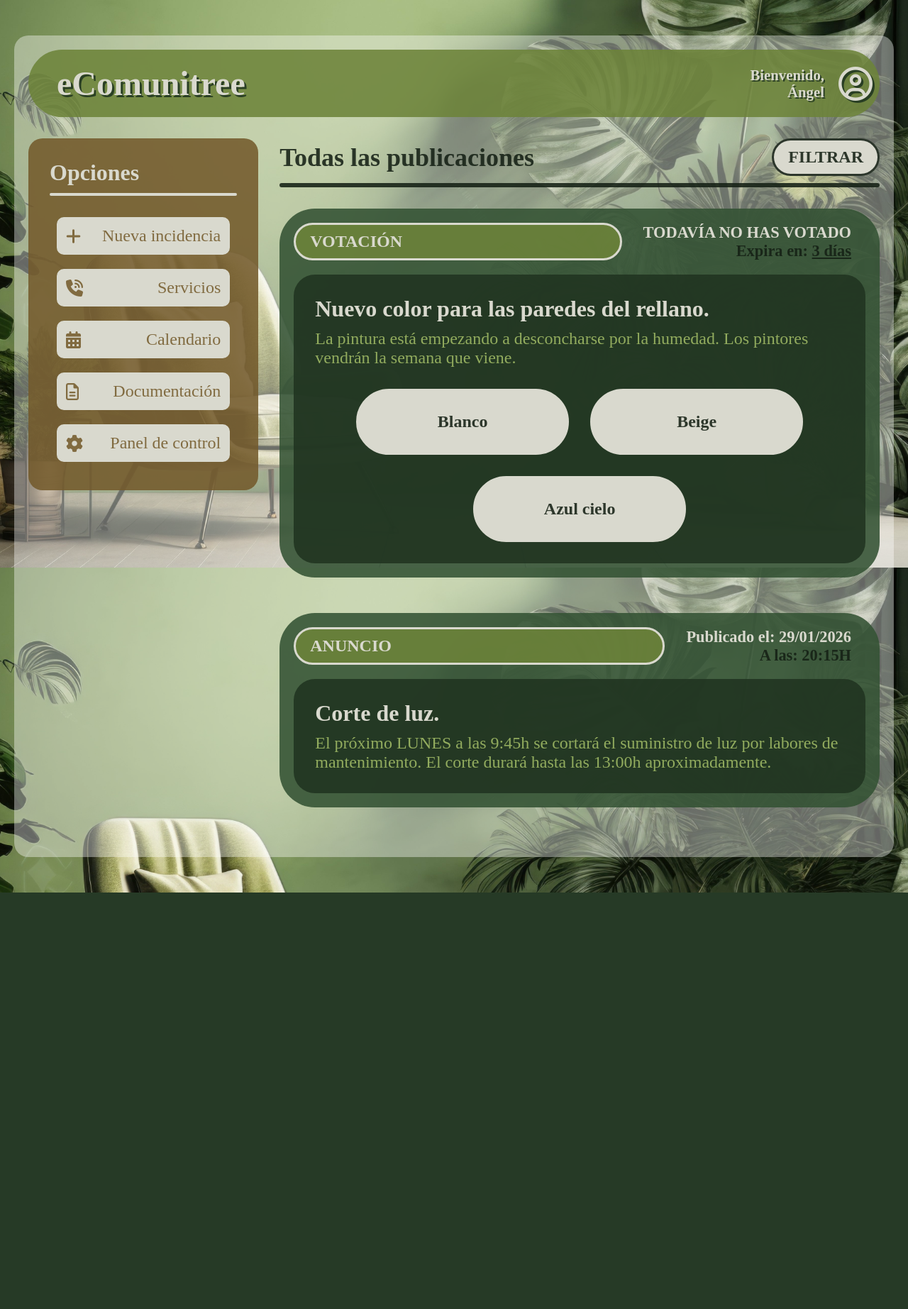
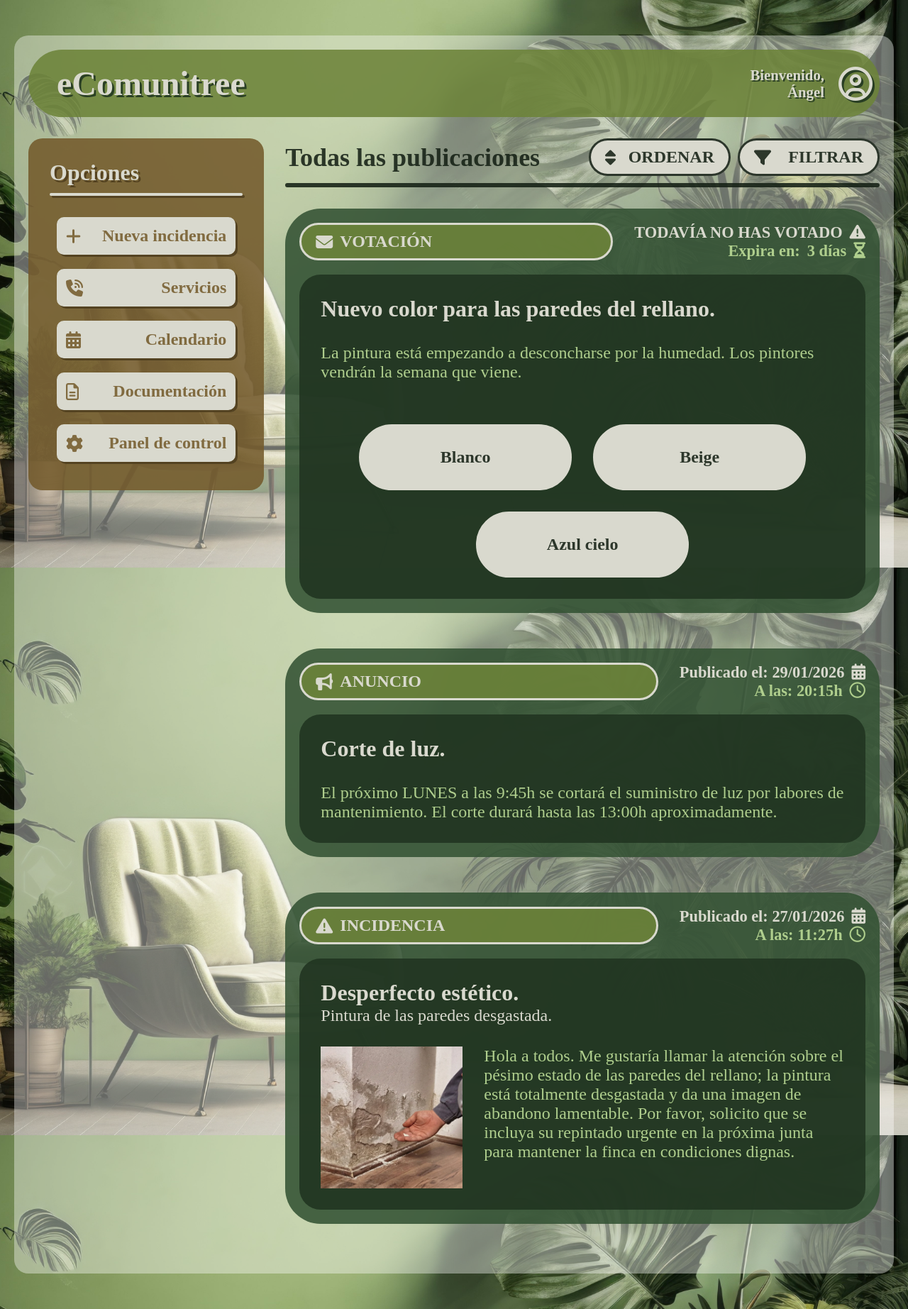
Before and after one commit to ahdexito/TFG_eComunitree, a PHP site: page / in a window 1280 px wide. Shown: the whole page at 71% size. Before the commit the page ends 1258 px from the top, so only its background shows below. Run offline with PHP 8.4, Linux system fonts and the light colour scheme; some libraries are stand-ins or nearby versions; some web fonts are replaced.

Commit message:
cambios menores html y css: refactorización de etiquetas

```diff
--- a/eComunitree/css/_variables.scss
+++ b/eComunitree/css/_variables.scss
@@ -1,5 +1,6 @@
 $color-primary: #345334e0;
 $color-accent: #6d833ae0;
+$color-accent-light: #afce8d;
 $color-dark: #152015e0;
 $color-light: #d9d9ce;
 $color-light-transparent: #ffffff62;
--- a/eComunitree/css/index/index.css
+++ b/eComunitree/css/index/index.css
@@ -25,7 +25,7 @@ body {
   flex-direction: column;
   gap: 30px;
 }
-body header {
+body header.body-header {
   position: sticky;
   top: 20px;
   z-index: 10;
@@ -38,35 +38,35 @@ body header {
   justify-content: space-between;
   text-shadow: rgba(32.3555555556, 51.6444444444, 32.3555555556, 0.8784313725) 3px 3px 0px;
 }
-body header h1 {
+body header.body-header h1 {
   color: #d9d9ce;
   font-size: 3em;
 }
-body header .usuario {
+body header.body-header .usuario {
   display: flex;
   align-items: center;
   gap: 20px;
   color: #d9d9ce;
 }
-body header .usuario p {
+body header.body-header .usuario p {
   text-align: end;
   font-size: 1.3em;
   text-shadow: rgba(32.3555555556, 51.6444444444, 32.3555555556, 0.8784313725) 2px 2px 0px;
   font-weight: bold;
 }
-@media (max-width: 800px) {
-  body header .usuario p {
+@media (max-width: 600px) {
+  body header.body-header .usuario p {
     display: none;
   }
 }
-body header .usuario a {
+body header.body-header .usuario a {
   text-decoration: none;
   transition: all 0.1s ease;
 }
-body header .usuario a:hover {
+body header.body-header .usuario a:hover {
   transform: scale(1.2);
 }
-body header .usuario a i {
+body header.body-header .usuario a i {
   font-size: 3em;
 }
 body main {
@@ -74,7 +74,7 @@ body main {
   gap: 30px;
   align-items: flex-start;
 }
-body main aside {
+body main aside.main-aside {
   position: sticky;
   top: 150px;
   background-color: rgba(116, 91, 44, 0.8784313725);
@@ -83,33 +83,37 @@ body main aside {
   height: -moz-fit-content;
   height: fit-content;
 }
-@media (max-width: 800px) {
-  body main aside {
+@media (max-width: 950px) {
+  body main aside.main-aside {
     display: none;
   }
 }
-body main aside h3 {
+body main aside.main-aside h3 {
   color: #d9d9ce;
+  text-shadow: rgba(79.025, 61.99375, 29.975, 0.8784313725) 3px 3px 0;
   font-size: 2em;
   margin-bottom: 10px;
 }
-body main aside hr {
+body main aside.main-aside hr {
   border: 2px solid #d9d9ce;
+  box-shadow: rgba(79.025, 61.99375, 29.975, 0.8784313725) 3px 3px 0;
   border-radius: 10px;
   margin-bottom: 20px;
 }
-body main aside ul {
+body main aside.main-aside ul {
   list-style-type: none;
   display: flex;
   flex-direction: column;
 }
-body main aside ul li {
+body main aside.main-aside ul li {
   padding: 10px;
 }
-body main aside ul li a {
+body main aside.main-aside ul li a {
   background-color: #d9d9ce;
   color: rgba(116, 91, 44, 0.8784313725);
+  box-shadow: rgba(79.025, 61.99375, 29.975, 0.8784313725) 3px 3px 0;
   font-size: 1.5em;
+  font-weight: bold;
   text-decoration: none;
   display: flex;
   align-items: center;
@@ -120,36 +124,57 @@ body main aside ul li a {
   border: 3px solid #d9d9ce;
   transition: transform 0.1s linear;
 }
-body main aside ul li a:hover {
+body main aside.main-aside ul li a:hover {
   background-color: #fff;
   border: 3px solid rgba(60.5375, 47.490625, 22.9625, 0.8784313725);
   color: rgba(60.5375, 47.490625, 22.9625, 0.8784313725);
+  transform: scale(1.05);
 }
 body main section.feed {
   flex: 1;
   display: flex;
   flex-direction: column;
 }
-body main section.feed .section-header {
+body main section.feed .feed-header {
   display: flex;
   align-items: center;
   justify-content: space-between;
+  gap: 30px;
   font-size: 1.5em;
 }
-body main section.feed .section-header h2 {
+body main section.feed .feed-header h2 {
   color: rgba(21, 32, 21, 0.8784313725);
 }
-body main section.feed .section-header a.btn-filtrar {
+body main section.feed .feed-header .feed-btns {
+  display: flex;
+  justify-content: end;
+  flex-wrap: wrap;
+  gap: 10px;
+}
+body main section.feed .feed-header .feed-btns .btn-filter, body main section.feed .feed-header .feed-btns .btn-order {
+  width: 200px;
   color: rgba(21, 32, 21, 0.8784313725);
   background-color: #d9d9ce;
   padding: 10px 20px;
   border: 3px solid;
   border-radius: 50px;
+  display: flex;
+  align-items: center;
+  justify-content: space-between;
+  gap: 10px;
   text-decoration: none;
   font-weight: bold;
   transition: all 0.2s ease;
 }
-body main section.feed .section-header a.btn-filtrar:hover {
+@media (max-width: 600px) {
+  body main section.feed .feed-header .feed-btns .btn-filter, body main section.feed .feed-header .feed-btns .btn-order {
+    width: auto;
+  }
+  body main section.feed .feed-header .feed-btns .btn-filter p, body main section.feed .feed-header .feed-btns .btn-order p {
+    display: none;
+  }
+}
+body main section.feed .feed-header .feed-btns .btn-filter:hover, body main section.feed .feed-header .feed-btns .btn-order:hover {
   transform: scale(1.1);
   background-color: rgba(183.8888888889, 203.4444444444, 138.5555555556, 0.8784313725);
 }
@@ -167,20 +192,20 @@ body main section.feed article {
   gap: 20px;
   margin-bottom: 50px;
 }
-body main section.feed article .article-header {
+body main section.feed article header.article-header {
   display: flex;
   align-items: center;
   justify-content: space-between;
   gap: 30px;
 }
-@media (max-width: 1200px) {
-  body main section.feed article .article-header {
+@media (max-width: 950px) {
+  body main section.feed article header.article-header {
     flex-direction: column;
     align-items: flex-end;
     gap: 10px;
   }
 }
-body main section.feed article .article-header h3 {
+body main section.feed article header.article-header h3 {
   flex: 1;
   width: 100%;
   background-color: rgba(109, 131, 58, 0.8784313725);
@@ -189,47 +214,71 @@ body main section.feed article .article-header h3 {
   font-size: 1.5em;
   border: 3px solid #d9d9ce;
   border-radius: 50px;
+  display: flex;
+  gap: 10px;
+  align-items: center;
 }
-body main section.feed article .article-header .article-header-info {
+body main section.feed article header.article-header aside.header-info {
   display: flex;
   flex-direction: column;
   align-items: flex-end;
-  padding-right: 20px;
   text-align: end;
   font-size: 1.4em;
   font-weight: bold;
 }
-body main section.feed article .article-header .article-header-info h4 {
+body main section.feed article header.article-header aside.header-info strong {
   color: #d9d9ce;
+  display: flex;
+  align-items: center;
+  gap: 10px;
 }
-body main section.feed article .article-header .article-header-info p {
-  color: rgba(21, 32, 21, 0.8784313725);
+body main section.feed article header.article-header aside.header-info p {
+  color: #afce8d;
+  display: flex;
+  align-items: center;
+  gap: 10px;
 }
-body main section.feed article .article-body {
+body main section.feed article section.article-body {
   background-color: rgba(32.3555555556, 51.6444444444, 32.3555555556, 0.8784313725);
   border-radius: 30px;
   padding: 30px;
   color: #d9d9ce;
+  display: flex;
+  flex-direction: column;
+  gap: 30px;
 }
-body main section.feed article .article-body .article-content {
+body main section.feed article section.article-body header.body-title h4 {
+  color: #d9d9ce;
+  width: 100%;
+  font-size: 2em;
+}
+body main section.feed article section.article-body header.body-title p {
+  font-size: 1.5em;
+}
+body main section.feed article section.article-body div.body-content {
+  display: flex;
+  gap: 30px;
+}
+body main section.feed article section.article-body div.body-content p {
+  font-size: 1.5em;
+  color: #afce8d;
+}
+body main section.feed article section.article-body div.body-content img {
+  width: 200px;
+  height: 200px;
+  aspect-ratio: 1/1;
+  -o-object-fit: cover;
+     object-fit: cover;
+}
+body main section.feed article section.article-body footer.body-footer {
+  margin-top: 30px;
   display: flex;
   flex-wrap: wrap;
   align-items: center;
   justify-content: center;
   gap: 30px;
 }
-body main section.feed article .article-body .article-content .article-subject {
-  width: 100%;
-}
-body main section.feed article .article-body .article-content .article-subject h4 {
-  font-size: 2em;
-  margin-bottom: 10px;
-}
-body main section.feed article .article-body .article-content .article-subject p {
-  font-size: 1.5em;
-  color: rgba(162.3015873016, 187.7936507937, 103.2063492063, 0.8784313725);
-}
-body main section.feed article .article-body .article-content button {
+body main section.feed article section.article-body footer.body-footer button {
   background-color: #d9d9ce;
   width: 300px;
   padding: 30px;
@@ -240,7 +289,7 @@ body main section.feed article .article-body .article-content button {
   font-weight: bold;
   transition: all 0.1s linear;
 }
-body main section.feed article .article-body .article-content button:hover {
+body main section.feed article section.article-body footer.body-footer button:hover {
   cursor: pointer;
   background-color: rgba(109, 131, 58, 0.8784313725);
   color: #d9d9ce;
--- a/eComunitree/css/index/index.scss
+++ b/eComunitree/css/index/index.scss
@@ -2,6 +2,7 @@
 
 @import '../variables';
 @import '../mixins';
+@import '../article-card';
 
 * {
     margin: 0;
@@ -38,7 +39,7 @@ body {
     // =========================================================
     // HEADER
     // =========================================================
-    header {
+    header.body-header {
         position: sticky;
         top: 20px;
         z-index: 10;
@@ -93,8 +94,8 @@ body {
         // =========================================================
         // ASIDE
         // =========================================================
-        aside {
-            @include respond-to(small) { display: none; }
+        aside.main-aside {
+            @include respond-to(small_medium) { display: none; }
             position: sticky;
             top: 150px;
             background-color: $color-aside-background;
@@ -104,12 +105,14 @@ body {
 
             h3 {
                 color: $color-light;
+                text-shadow: darken($color-aside-background, $amount: 10) 3px 3px 0;
                 font-size: 2em;
                 margin-bottom: 10px;
             }
 
             hr {
                 border: 2px solid $color-light;
+                box-shadow: darken($color-aside-background, $amount: 10) 3px 3px 0;
                 border-radius: 10px;
                 margin-bottom: 20px;
             }
@@ -125,7 +128,9 @@ body {
                     a {
                         background-color: $color-light;
                         color: $color-aside-background;
+                        box-shadow: darken($color-aside-background, $amount: 10) 3px 3px 0;
                         font-size: 1.5em;
+                        font-weight: bold;
                         text-decoration: none;
                         display: flex;
                         align-items: center;
@@ -140,6 +145,7 @@ body {
                             background-color: #fff;
                             border: 3px solid darken($color-aside-background, $amount: 15);
                             color: darken($color-aside-background, $amount: 15);
+                            transform: scale(1.05);
                         }
                     }
                 }
@@ -155,20 +161,36 @@ body {
             flex-direction: column;
 
             // SECTION HEADER
-            .section-header {
+            .feed-header {
                 display: flex;
                 align-items: center;
                 justify-content: space-between;
+                gap: 30px;
                 font-size: 1.5em;
 
                 h2 { color: $color-dark; }
 
-                a.btn-filtrar {
+                .feed-btns {
+                    display: flex;
+                    justify-content: end;
+                    flex-wrap: wrap;
+                    gap: 10px;
+
+                    .btn-filter, .btn-order {
+                        @include respond-to(small) {
+                            width: auto;
+                            p { display: none; }
+                        }
+                        width: 200px;
                         color: $color-dark;
                         background-color: $color-light;
                         padding: 10px 20px;
                         border: 3px solid;
                         border-radius: 50px;
+                        display: flex;
+                        align-items: center;
+                        justify-content: space-between;
+                        gap: 10px;
                         text-decoration: none;
                         font-weight: bold;
                         transition: all 0.2s ease;
@@ -176,6 +198,7 @@ body {
                         &:hover {
                             transform: scale(1.1);
                             background-color: lighten($color-accent, $amount: 30);
+                        }
                     }
                 }
             }
@@ -187,11 +210,9 @@ body {
             }
 
             // =========================================================
-            // ARTICLE / VOTE
+            // ARTICLE CARD
             // =========================================================
-            article {
-                @include article;
+            article { @include article; }
         }
     }
 }
-}
--- a/eComunitree/css/login/login.css
+++ b/eComunitree/css/login/login.css
@@ -45,7 +45,7 @@ html body header h1 {
   color: #d9d9ce;
   text-shadow: rgba(32.3555555556, 51.6444444444, 32.3555555556, 0.8784313725) 5px 5px 0px;
 }
-@media (max-width: 800px) {
+@media (max-width: 600px) {
   html body header h1 {
     font-size: 3em;
   }
@@ -64,12 +64,12 @@ html body main {
   justify-content: space-between;
   gap: 80px;
 }
-@media (max-width: 800px) {
+@media (max-width: 600px) {
   html body main {
     flex-direction: column;
   }
 }
-@media (min-width: 801px) {
+@media (min-width: 601px) {
   html body main {
     flex-direction: row;
   }
--- a/eComunitree/index.html
+++ b/eComunitree/index.html
@@ -8,7 +8,7 @@
     <script src="https://kit.fontawesome.com/bc8e4b1cda.js" crossorigin="anonymous"></script>
 </head>
 <body>
-    <header>
+    <header class="body-header">
         <h1>eComunitree</h1>
         <div class="usuario">
             <div class="izq">
@@ -20,7 +20,7 @@
     </header>
 
     <main>
-        <aside>
+        <aside class="main-aside">
             <h3>Opciones</h3>
 
             <hr>
@@ -40,53 +40,109 @@
         </aside>
 
         <section class="feed">
-            <div class="section-header">
+            <header class="feed-header">
                 <h2>Todas las publicaciones</h2>
-                <a href="#" class="btn-filtrar">FILTRAR</a>
-            </div>
+                <div class="feed-btns">
+                    <a href="#" class="btn-order">
+                        <i class="fa-solid fa-sort"></i>
+                        <p>ORDENAR</p>
+                    </a>
+                    <a href="#" class="btn-filter">
+                        <i class="fa-solid fa-filter"></i>
+                        <p>FILTRAR</p>
+                    </a>
+                </div>
+            </header>
 
             <hr>
 
-            <article class="vote">
-                <div class="article-header">
-                    <h3>VOTACIÓN</h3>
-                    <div class="article-header-info">
-                        <h4>TODAVÍA NO HAS VOTADO</h4>
-                        <p>Expira en: <u> 3 días</u></p>
+            <article class="vote-card">
+                <header class="article-header">
+                    <h3>
+                        <i class="fa-solid fa-envelope"></i>
+                        VOTACIÓN
+                    </h3>
+                    <aside class="header-info">
+                        <strong>TODAVÍA NO HAS VOTADO<i class="fa-solid fa-triangle-exclamation"></i></strong>
+                        <p>Expira en: <time>3 días</time><i class="fa-solid fa-hourglass-half"></i></p>
+                    </aside>
+                </header>
+
+                <section class="article-body">
+                    <header class="body-title">
+                        <h4>Nuevo color para las paredes del rellano.</h4>
+                    </header>
+
+                    <div class="body-content">
+                        <p>La pintura está empezando a desconcharse por la humedad. Los pintores vendrán la semana que viene.</p>
                     </div>
-                </div>
 
-                <div class="article-body">
-                    <div class="article-content">
-                        <div class="article-subject">
-                            <h4>Nuevo color para las paredes del rellano.</h4>
-                            <p>La pintura está empezando a desconcharse por la humedad. Los pintores vendrán la semana que viene.</p>
-                        </div>
-
+                    <footer class="body-footer">
                         <button>Blanco</button>
                         <button>Beige</button>
                         <button>Azul cielo</button>
-                    </div>
-                </div>
+                    </footer>
+                </section>
             </article>
 
-            <article class="advert">
-                <div class="article-header">
-                    <h3>ANUNCIO</h3>
-                    <div class="article-header-info">
-                        <h4>Publicado el: 29/01/2026</h4>
-                        <p>A las: 20:15H</p>
+            <article class="advert-card">
+                <header class="article-header">
+                    <h3>
+                        <i class="fa-solid fa-bullhorn"></i>
+                        ANUNCIO
+                    </h3>
+                    <aside class="header-info">
+                        <strong>Publicado el: 29/01/2026<i class="fa-solid fa-calendar-days"></i></strong>
+                        <p>A las: 20:15h<i class="fa-regular fa-clock"></i></p>
+                    </aside>
+                </header>
+
+                <section class="article-body">
+                    <header class="body-title">
+                        <h4>Corte de luz.</h4>
+                    </header>
+
+                    <div class="body-content">
+                        <p>
+                            El próximo LUNES a las 9:45h se cortará el suministro
+                            de luz por labores de mantenimiento. El corte durará
+                            hasta las 13:00h aproximadamente.
+                        </p>
                     </div>
-                </div>
+                </section>
+            </article>
 
-                <div class="article-body">
-                    <div class="article-content">
-                        <div class="article-subject">
-                            <h4>Corte de luz.</h4>
-                            <p>El próximo LUNES a las 9:45h se cortará el suministro de luz por labores de mantenimiento. El corte durará hasta las 13:00h aproximadamente.</p>
-                        </div>
+
+            <article class="incidence-card">
+                <header class="article-header">
+                    <h3>
+                        <i class="fa-solid fa-triangle-exclamation"></i>
+                        INCIDENCIA
+                    </h3>
+                    <aside class="header-info">
+                        <strong>Publicado el: 27/01/2026<i class="fa-solid fa-calendar-days"></i></strong>
+                        <p>A las: 11:27h<i class="fa-regular fa-clock"></i></p>
+                    </aside>
+                </header>
+
+                <section class="article-body">
+                    <header class="body-title">
+                        <h4>Desperfecto estético.</h4>
+                        <p>Pintura de las paredes desgastada.</p>
+                    </header>
+
+                    <div class="body-content">
+                        <img src="img_incidencias/pintura-desconchada.jpg" alt="">
+                        <p>
+                            Hola a todos. Me gustaría llamar la atención
+                            sobre el pésimo estado de las paredes del rellano;
+                            la pintura está totalmente desgastada y da una imagen de
+                            abandono lamentable. Por favor, solicito que se incluya su
+                            repintado urgente en la próxima junta para mantener la
+                            finca en condiciones dignas.
+                        </p>
                     </div>
-                </div>
+                </section>
             </article>
         </section>
     </main>
```
Also changed, not shown: eComunitree/css/_article-card.scss (added, +134 -0 lines), eComunitree/css/_mixins.scss (+5 -103 lines), eComunitree/img_incidencias/pintura-desconchada.jpg (added), 2 other files. Lines whose indentation alone changed are shown as unchanged.
